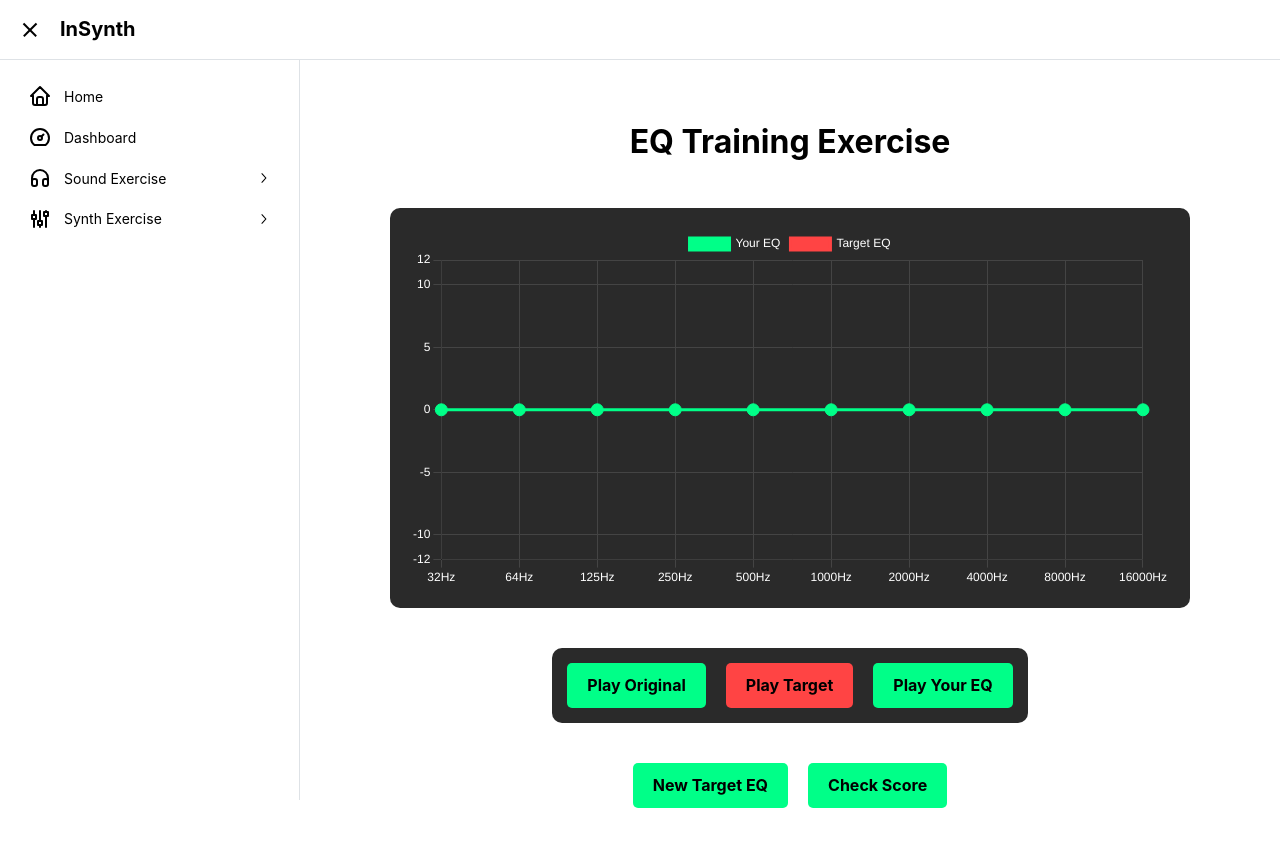
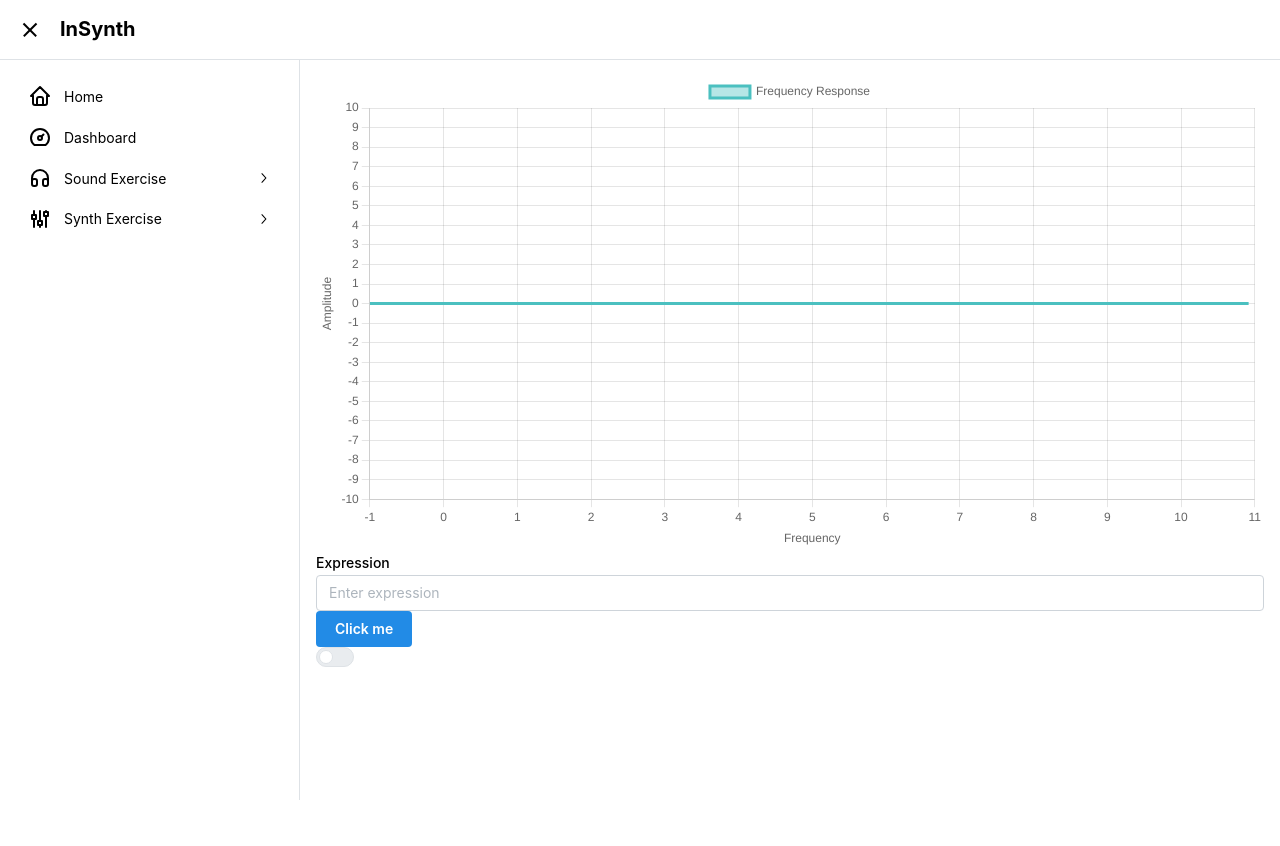
Before and after one commit to YuWangHei/InSynth, a React (Create React App) app: page /#/SynthQ1 in a window 1280 px wide. Shown: the top 846 px of the page. After the commit the page ends 800 px from the top, so only its background shows below. Built offline with nearby package versions, Linux system fonts and the light colour scheme.

Commit message:
start EQ exercise

```diff
--- a/package.json
+++ b/package.json
@@ -2,6 +2,9 @@
   "name": "synth-trainer",
   "version": "0.1.0",
   "private": true,
+  "devDependencies": {
+    "@babel/plugin-proposal-private-property-in-object": "7.21.11"
+  },
   "dependencies": {
     "@mantine/charts": "^7.13.4",
     "@mantine/core": "^7.13.4",
@@ -16,6 +19,7 @@
     "@testing-library/react": "^13.4.0",
     "@testing-library/user-event": "^13.5.0",
     "chart.js": "^4.4.6",
+    "mathjs": "^14.0.0",
     "react": "^18.3.1",
     "react-chartjs-2": "^5.2.0",
     "react-dom": "^18.3.1",
--- a/src/App.js
+++ b/src/App.js
@@ -1,11 +1,11 @@
 import React from 'react';
-import { MantineProvider, Switch } from '@mantine/core';
 import '@mantine/core/styles.css'
-import { createBrowserRouter, createHashRouter, HashRouter, Route, RouterProvider, Routes } from 'react-router-dom';
+import { Route, Routes } from 'react-router-dom';
 import Home from './pages/home/Home';
 import Dashboard from './pages/dashboard/Dashboard';
 import SoundExercise from './pages/sound-exercise/SoundExercise';
 import SynthExercise from './pages/synth-exercise/SynthExercise';
+import EQExercise from './pages/synth-exercise/EQExercise';
 
 function App() {
   const router = [
@@ -31,7 +31,7 @@ function App() {
     },
     {
       path: '/SynthQ1',
-      element: <SynthExercise />
+      element: <EQExercise />
     },
     {
       path: '/SynthQ2',
--- a/src/index.js
+++ b/src/index.js
@@ -2,7 +2,7 @@ import React from 'react';
 import ReactDOM from 'react-dom/client';
 import './index.css';
 import App from './App';
-import reportWebVitals from './reportWebVitals';
+// import reportWebVitals from './reportWebVitals';
 import { HashRouter } from 'react-router-dom';
 import { MantineProvider } from '@mantine/core';
 
--- a/src/pages/dashboard/Dashboard.js
+++ b/src/pages/dashboard/Dashboard.js
@@ -2,6 +2,7 @@ import React from 'react';
 import Frame from '../Frame';
 
 function Dashboard() {
+
   return (
     <Frame>
       <h1>Dashboard</h1>
--- /dev/null
+++ b/src/pages/synth-exercise/EQExercise.js
@@ -0,0 +1,21 @@
+import { useState } from "react";
+import Frame from "../Frame";
+import MathPlot from "./partial/MathPlot";
+import { Button, Switch, TextInput } from "@mantine/core";
+
+function EQExercise() {
+  const [inputExpr, setInputExpr] = useState('0');
+  const [plotExpr, setPlotExpr] = useState('0');
+  const [logScale, setLogScale] = useState(false);
+
+  return (
+    <Frame>
+      <MathPlot expr={plotExpr} x_bounds={{ a: -1, b: 11 }} y_bounds={{ a: -10, b: 10 }} curve_name="Frequency Response" log_scale={logScale} />
+      <TextInput label="Expression" placeholder="Enter expression" onChange={(event) => setInputExpr(event.target.value)} />
+      <Button onClick={() => setPlotExpr(inputExpr)}>Click me</Button>
+      <Switch checked={logScale} onChange={(event) => setLogScale(event.currentTarget.checked)} />
+    </Frame>
+  )
+}
+
+export default EQExercise;
--- /dev/null
+++ b/src/pages/synth-exercise/partial/LinearPlot.js
@@ -0,0 +1,42 @@
+import { Line } from "react-chartjs-2";
+
+function LinearPlot({ data, params: { x_bounds: { a: x_min, b: x_max }, y_bounds: { a: y_min, b: y_max }, x_tick, y_tick } }) {
+  return (
+    <Line
+      data={data}
+      options={{
+        responsive: true,
+        scales: {
+          x: {
+            type: 'linear',
+            min: x_min,
+            max: x_max,
+            ticks: {
+              stepSize: x_tick,
+              autoSkip: true,
+            },
+            title: {
+              display: true,
+              text: 'Frequency'
+            }
+          },
+          y: {
+            type: 'linear',
+            min: y_min,
+            max: y_max,
+            ticks: {
+              stepSize: y_tick,
+              autoSkip: true,
+            },
+            title: {
+              display: true,
+              text: 'Amplitude'
+            }
+          }
+        }
+      }}
+    />
+  )
+}
+
+export default LinearPlot;
--- /dev/null
+++ b/src/pages/synth-exercise/partial/LogPlot.js
@@ -0,0 +1,44 @@
+import { Chart, registerables } from "chart.js";
+import { Line } from "react-chartjs-2";
+
+// Register all necessary components for Chart.js
+Chart.register(...registerables);
+
+function LogPlot({ data, params: { x_bounds: { a: x_min, b: x_max }, y_bounds: { a: y_min, b: y_max }, x_tick, y_tick } }) {
+  return (
+    <Line
+      data={data}
+      options={{
+        responsive: true,
+        scales: {
+          x: {
+            type: 'logarithmic',
+            min: x_min,
+            max: x_max,
+            ticks: {
+              autoSkip: true,
+            },
+            title: {
+              display: true,
+              text: 'Frequency'
+            }
+          },
+          y: {
+            type: 'linear',
+            min: y_min,
+            max: y_max,
+            ticks: {
+              autoSkip: true,
+            },
+            title: {
+              display: true,
+              text: 'Amplitude'
+            }
+          }
+        }
+      }}
+    />
+  )
+}
+
+export default LogPlot;
--- /dev/null
+++ b/src/pages/synth-exercise/partial/MathPlot.js
@@ -0,0 +1,94 @@
+import * as math from "mathjs";
+import { Line } from "react-chartjs-2";
+import LinearPlot from "./LinearPlot";
+import LogPlot from "./LogPlot";
+
+const sampling_freq = 12; // 100 samples per interval
+
+// x_bounds must be divisible by x_tick
+function MathPlot({ expr = '0', x_bounds = { a: 0, b: 5 }, y_bounds = { a: 0, b: 1 }, x_tick = 1, y_tick = 1, curve_name = 'curve', x_label = 'x-axis', y_label = 'y-axis', log_scale = false }) {
+  // Take samples for plotting
+  const x_range = x_bounds.b - x_bounds.a;
+  const x_intervals = x_range / x_tick // number of interval needed
+  const sample_size = sampling_freq * x_intervals;
+  const x_values = Array.from({ length: sample_size }, (val, idx) => (x_bounds.a + idx * x_intervals / sample_size));
+  const y_values = x_values.map(x => math.evaluate(expr, { x: x }));
+  const data = {
+    datasets: [
+      {
+        label: curve_name,
+        data: x_values.map((val, idx) => {
+          return { x: val, y: y_values[idx] };
+        }),
+        fill: false,
+        backgroundColor: 'rgba(75,192,192,0.4)',
+        borderColor: 'rgba(75,192,192,1)',
+        pointRadius: 0,
+      }
+    ]
+  }
+  const params = { x_bounds, y_bounds, x_tick, y_tick };
+
+  return (
+    <div>
+      {log_scale ?
+        <LinearPlot
+          data={data}
+          params={params}
+        />
+        :
+        <LinearPlot
+          data={data}
+          params={params}
+        />}
+    </div>
+  )
+  return (
+    <Line data={{
+      datasets: [
+        {
+          label: curve_name,
+          data: x_values.map((val, idx) => {
+            return { x: val, y: y_values[idx] };
+          }),
+          fill: false,
+          backgroundColor: 'rgba(75,192,192,0.4)',
+          borderColor: 'rgba(75,192,192,1)',
+          pointRadius: 0,
+        }
+      ]
+    }} options={{
+      responsive: true,
+      scales: {
+        x: {
+          type: 'linear',
+          min: x_bounds.a,
+          max: x_bounds.b,
+          ticks: {
+            stepSize: x_tick,
+            autoSkip: true,
+          },
+          title: {
+            display: true,
+            text: x_label
+          }
+        },
+        y: {
+          type: 'linear',
+          min: y_bounds.a,
+          max: y_bounds.b,
+          ticks: {
+            stepSize: y_tick,
+            autoSkip: true,
+          },
+          title: {
+            display: true,
+            text: y_label
+          }
+        }
+      }
+    }} />
+  )
+}
+
+export default MathPlot;
```
Also changed, not shown: 1 other file (tests, documents, lock files or other folders).
